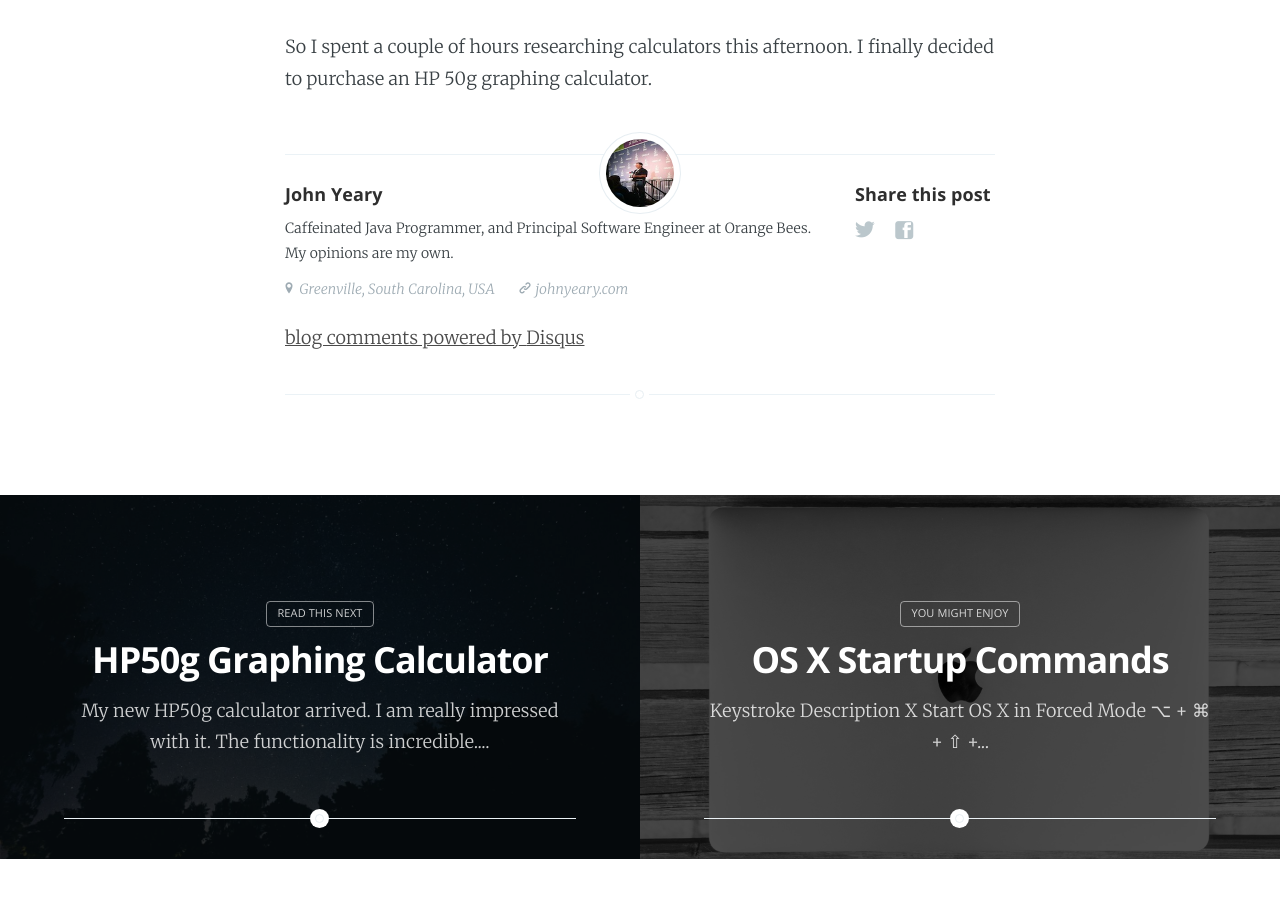
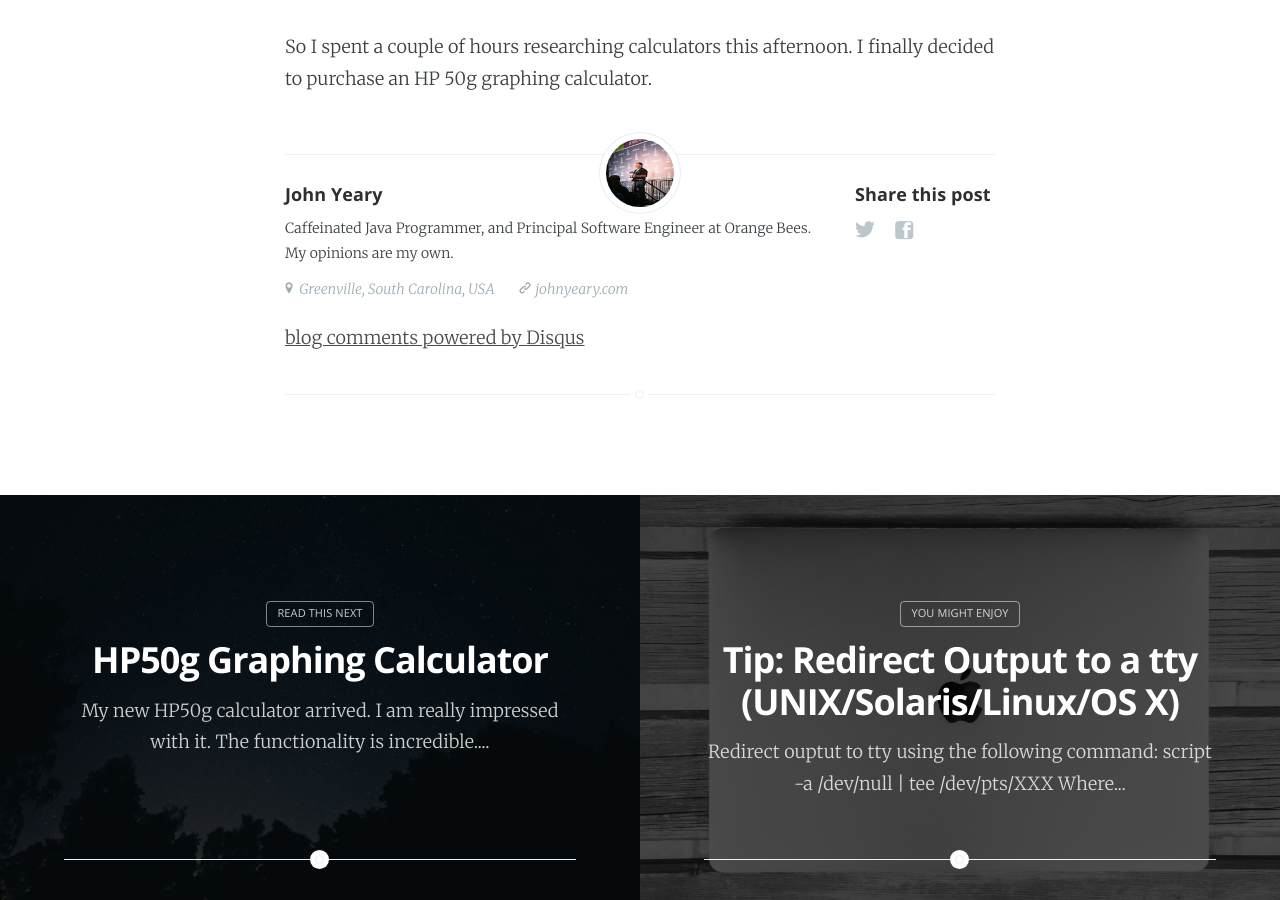
Before and after one commit to jyeary/jyeary.github.io, a Jekyll site: the page built from _posts/2010-04-25-dead-calculator.md, in a window 1280 px wide and 900 px high, scrolled down 842 px. Built offline with Jekyll 4.4.1, drawn with Linux system fonts in a browser that asks for light colours; nearby versions of some CDN libraries; comment, search, counter and statistics services are not loaded; before the commit the page ends 1701 px from its top, so only the background shows below that.

Commit message:
Added unix category

````diff
--- a/_includes/navigation.html
+++ b/_includes/navigation.html
@@ -13,6 +13,7 @@
         <li class="nav-mac {% if page.url contains 'mac' %} nav-current{% endif %}" role="presentation"><a href="{{ site.baseurl }}tag/mac">Mac</a></li>
         <li class="nav-military {% if page.url contains 'military' %} nav-current{% endif %}" role="presentation"><a href="{{ site.baseurl }}tag/military">Military</a></li>
         <li class="nav-national-security {% if page.url contains 'national-security' %} nav-current{% endif %}" role="presentation"><a href="{{ site.baseurl }}tag/national-security">National Security</a></li>
+        <li class="nav-unix {% if page.url contains 'unix' %} nav-current{% endif %}" role="presentation"><a href="{{ site.baseurl }}tag/unix">UNIX</a></li>
         <li class="nav-web {% if page.url contains 'web' %} nav-current{% endif %}" role="presentation"><a href="{{ site.baseurl }}tag/web">Web</a></li>
         <li class="nav-yoga {% if page.url contains 'yoga' %} nav-current{% endif %}" role="presentation"><a href="{{ site.baseurl }}tag/yoga">Yoga</a></li>
         <li class="nav-author {% if page.url contains 'jyeary' %} nav-current{% endif %}" role="presentation"><a href="{{ site.baseurl }}author/jyeary">John Yeary</a></li>
--- a/_layouts/tag.html
+++ b/_layouts/tag.html
@@ -21,8 +21,11 @@
    {% assign tag_description='We have met the enemy and they are ours. - Oliver Hazard Perry' %}
 {% elsif page.url contains 'national-security' %}
    {% assign new_cover='assets/images/AmericanFlagBanner.jpg' %}
-   {% assign tag_description='We sleep safely at night because rough men stand ready to visit violence on those who would harm us." - Sir Winston Churchill' %}
+   {% assign tag_description='We sleep safely at night because rough men stand ready to visit violence on those who would harm us. - Sir Winston Churchill' %}
    {% assign new_title='National Security' %}
+{% elsif page.url contains 'unix' %}
+   {% assign new_cover='assets/images/pdp11-70.jpg' %}
+   {% assign tag_description='UNIX is basically a simple operating system, but you have to be a genius to understand the simplicity. - Dennis Ritchie' %}
 {% elsif page.url contains 'web' %}
     {% assign new_cover='assets/images/spider-web-with-drops-of-water-1477835.jpg' %}
     {% assign tag_description='Web design...mystical voodoo.' %}
--- /dev/null
+++ b/_posts/2009-12-24-tip-redirect-output-to-a-tty-unixsolarislinuxos-x.md
@@ -0,0 +1,18 @@
+---
+layout: post
+cover: 'assets/images/abstract-apple-art-black-and-white-434346.jpg'
+logo: 'assets/images/logo.jpg'
+navigation: true
+author: jyeary
+disqus: true
+date: 2009-12-24 14:39:00+00:00
+title: 'Tip: Redirect Output to a tty (UNIX/Solaris/Linux/OS X)'
+categories: jyeary
+tags: mac unix
+subclass: 'post tag-mac tag-unix'
+---
+Redirect ouptut to tty using the following command:
+```
+script -a /dev/null | tee /dev/pts/XXX
+```
+Where XXX is the `tty` target
````
Also changed, not shown: _posts/2009-12-24-four-paths-of-yoga.md (added, +17 -0 lines), assets/images/pdp11-70.jpg (added).
